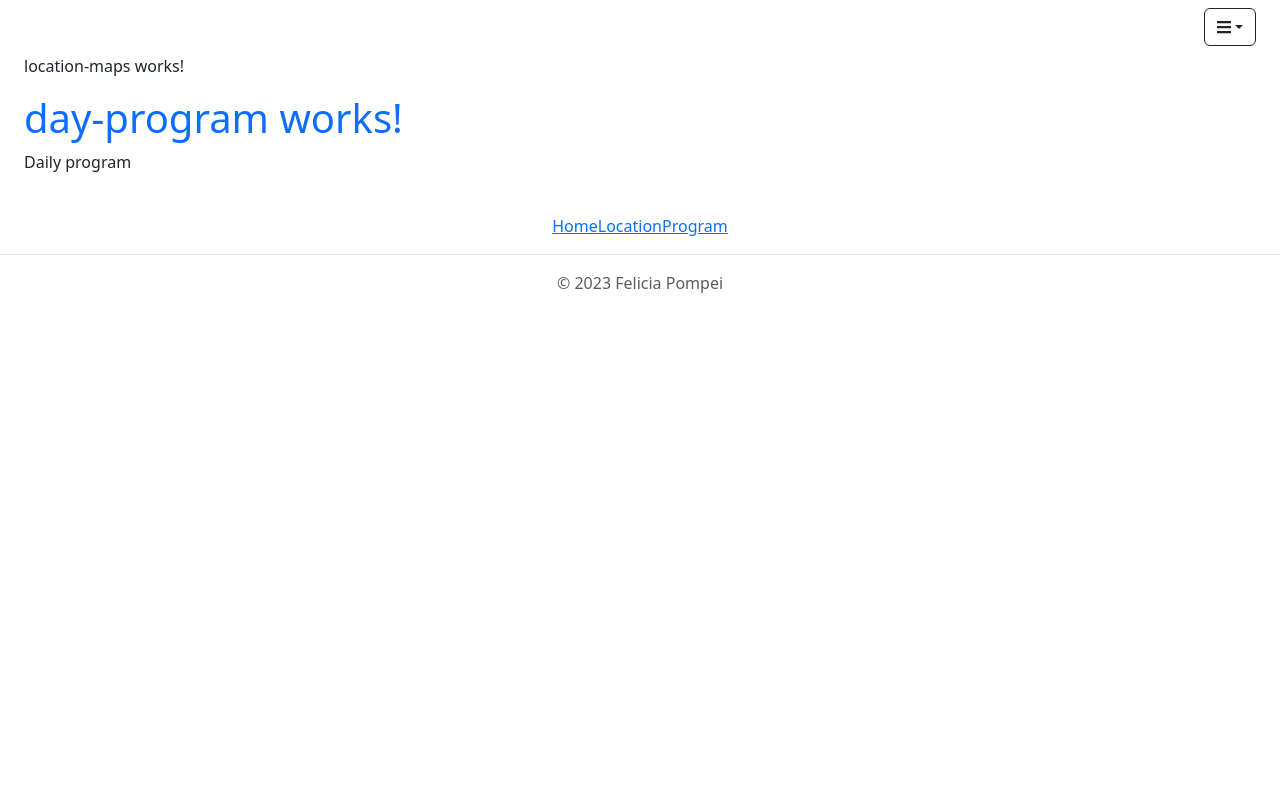
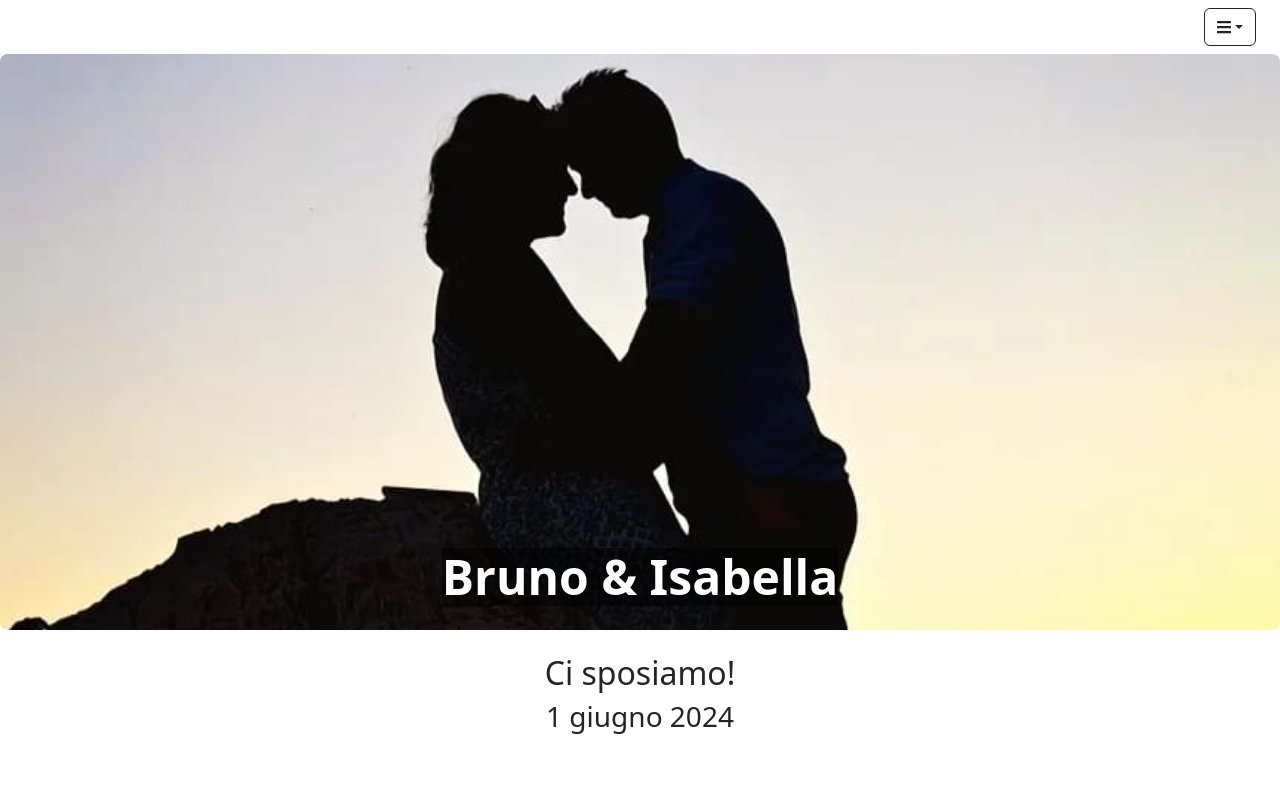
Before and after one commit to FeliciaPompei/wedding-website, an Angular app: page / in a window 1280 px wide. Shown: the top 800 px of the page. Built offline with nearby package versions, Linux system fonts and the light colour scheme.

Commit message:
added banner with img

```diff
--- a/src/app/app.component.html
+++ b/src/app/app.component.html
@@ -16,14 +16,12 @@
       </div>
     </div>
 </header>
+<wedding-banner></wedding-banner>
 
 <body class="px-4">
   <location-maps id="location-maps"></location-maps>
   <day-program id="day-program"></day-program>
 </body>
-<!-- <footer id="footer">
-
-</footer> -->
 <footer id="footer" class="py-3 my-4">
   <ul class="nav justify-content-center border-bottom pb-3 mb-3">
     <li class="nav-item"><a href="#">Home</a></li>
--- a/src/app/app.module.ts
+++ b/src/app/app.module.ts
@@ -7,12 +7,14 @@ import { DayProgramComponent } from './day-program/day-program.component';
 import { LocationMapsComponent } from './location-maps/location-maps.component';
 import { NgbModule } from '@ng-bootstrap/ng-bootstrap';
 import { FontAwesomeModule } from '@fortawesome/angular-fontawesome';
+import { WeddingBannerComponent } from './wedding-banner/wedding-banner.component';
 
 @NgModule({
   declarations: [
     AppComponent,
     DayProgramComponent,
-    LocationMapsComponent
+    LocationMapsComponent,
+    WeddingBannerComponent
   ],
   imports: [
     BrowserModule,
--- /dev/null
+++ b/src/app/wedding-banner/wedding-banner.component.html
@@ -0,0 +1,17 @@
+<div class="banner-container">
+  <div class="p-3 mb-4 rounded-3 bg-img d-flex justify-content-center align-items-end">
+    <h1 class="display-5 fw-bold text-white bg-opacity mb-2">Bruno & Isabella</h1>
+  </div>
+  <div class="row">
+    <div class="col-12 text-center">
+      <h2>
+        Ci sposiamo!
+      </h2>
+    </div>
+    <div class="col-12 text-center">
+      <h3>
+        1 giugno 2024
+      </h3>
+    </div>
+  </div>
+</div>
--- /dev/null
+++ b/src/app/wedding-banner/wedding-banner.component.scss
@@ -0,0 +1,13 @@
+
+.banner-container{
+  height:100vh;
+  .bg-img{
+    height: 72vh;
+    background-image: url("../../assets/img/bg-bruno-isa.jpeg");
+    background-position: center;
+    background-size: cover;
+    .bg-opacity{
+      background-color:rgb(0, 0, 0, 0.5)
+    }
+  }
+}
```
Also changed, not shown: src/app/wedding-banner/wedding-banner.component.ts (added, +10 -0 lines), src/assets/img/bg-bruno-isa.jpeg (added), 1 other file (tests, documents, lock files or other folders).
